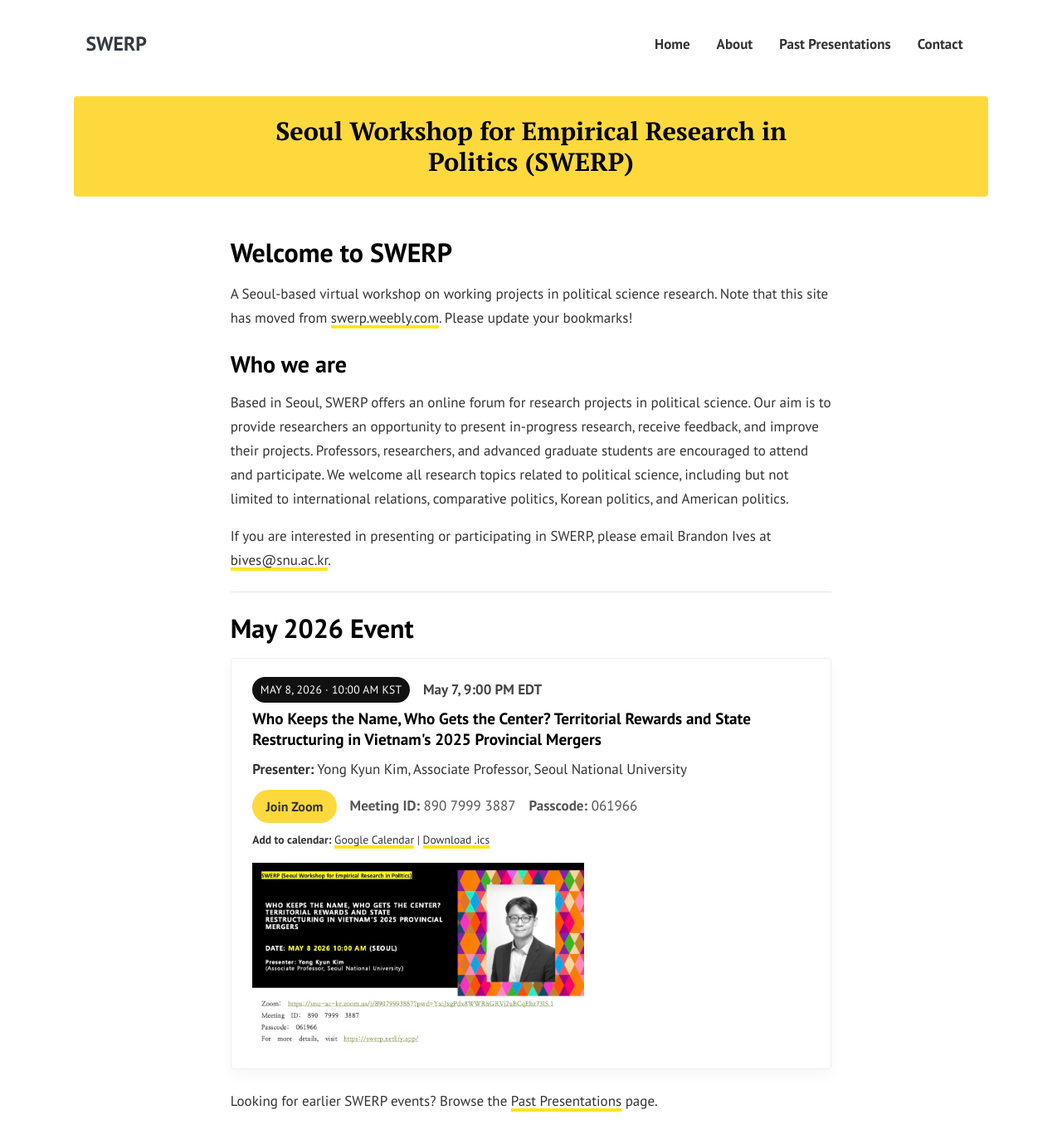
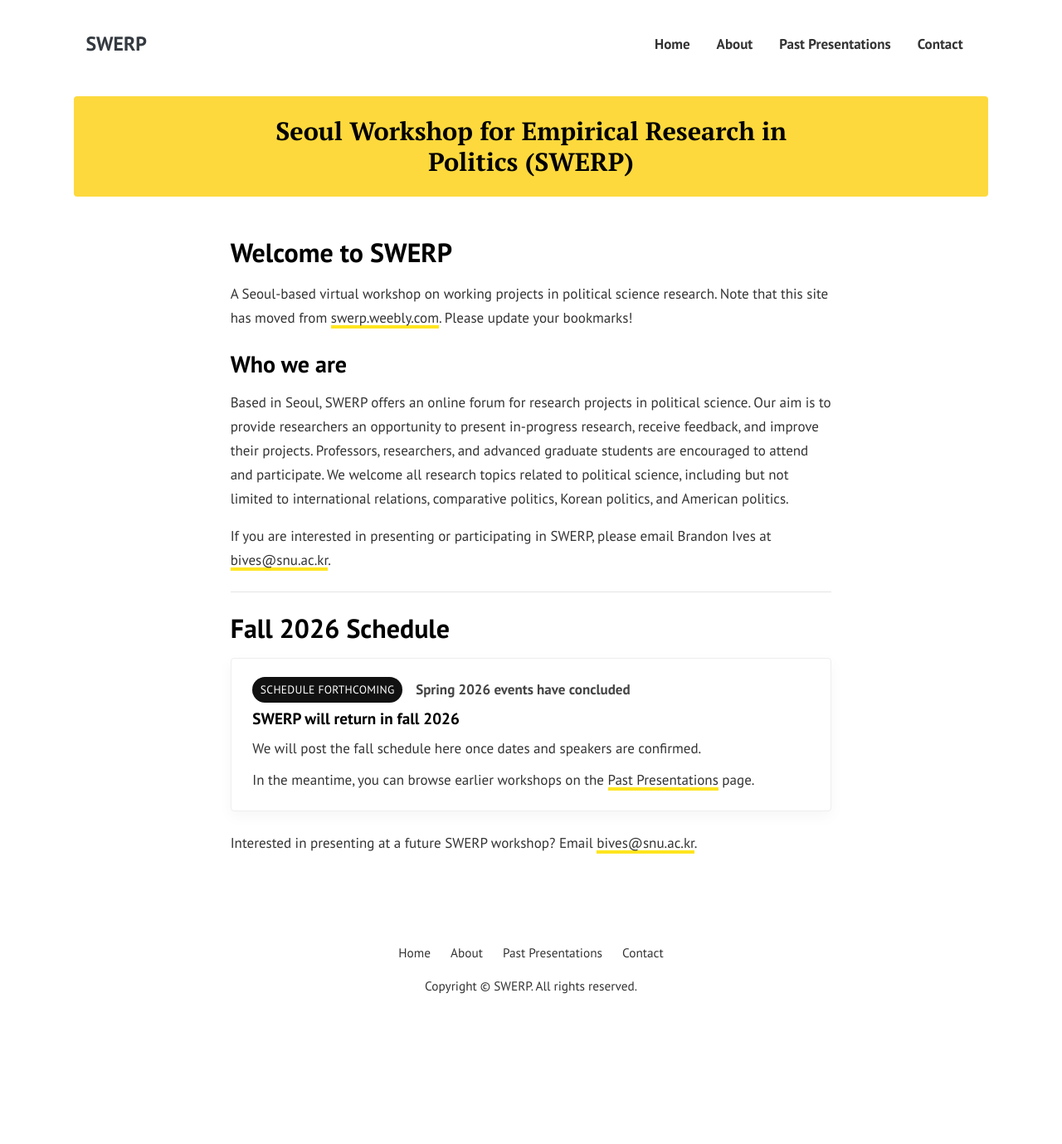
Before and after one commit to sysilviakim/swerp, a Jekyll site: the page built from index.html, in a window 1280 px wide and 1400 px high. Shown: the top 1379 px of the window at 83% size. Built offline with Jekyll 4.4.1, drawn with Linux system fonts in a browser that asks for light colours.

Commit message:
Refresh site after spring 2026

```diff
--- a/index.html
+++ b/index.html
@@ -24,27 +24,21 @@ layout: default
 
     <hr class="my-4">
 
-    <h2 class="font-weight-bold mb-2">May 2026 Event</h2>
+    <h2 class="font-weight-bold mb-2">Fall 2026 Schedule</h2>
 
     <div class="card mb-4 mt-3 schedule-card">
       <div class="card-body">
         <div class="schedule-header">
-          <div class="date-pill">May 8, 2026 &middot; 10:00 AM KST</div>
-          <div class="schedule-time">May 7, 9:00 PM EDT</div>
+          <div class="date-pill">Schedule Forthcoming</div>
+          <div class="schedule-time">Spring 2026 events have concluded</div>
         </div>
-        <h5 class="schedule-title font-weight-bold">Who Keeps the Name, Who Gets the Center? Territorial Rewards and State Restructuring in Vietnam's 2025 Provincial Mergers</h5>
-        <p><strong>Presenter:</strong> Yong Kyun Kim, Associate Professor, Seoul National University</p>
-        <p class="schedule-actions">
-          <a class="btn btn-join" href="https://snu-ac-kr.zoom.us/j/89079993887?pwd=YxiJxgPdx8WWRhGRVj2uBCqEhz73lS.1" target="_blank" rel="noopener">Join Zoom</a>
-          <span class="schedule-meta"><strong>Meeting ID:</strong> 890 7999 3887</span>
-          <span class="schedule-meta"><strong>Passcode:</strong> 061966</span>
-        </p>
-        <p class="small mb-2"><strong>Add to calendar:</strong> <a href="https://www.google.com/calendar/render?action=TEMPLATE&text=SWERP%3A+Who+Keeps+the+Name%2C+Who+Gets+the+Center%3F&dates=20260508T010000Z%2F20260508T023000Z&details=Presenter%3A+Yong+Kyun+Kim%2C+Associate+Professor%2C+Seoul+National+University%0A%0AZoom%3A+https%3A%2F%2Fsnu-ac-kr.zoom.us%2Fj%2F89079993887%3Fpwd%3DYxiJxgPdx8WWRhGRVj2uBCqEhz73lS.1%0AMeeting+ID%3A+890+7999+3887%0APasscode%3A+061966&location=Zoom" target="_blank" rel="noopener">Google Calendar</a> | <a href="{{ site.baseurl }}/assets/files/2026-05-swerp-kim.ics">Download .ics</a></p>
-        <a href="{{ site.baseurl }}/assets/files/2026-05-swerp-kim.jpg" target="_blank" rel="noopener"><img src="{{ site.baseurl }}/assets/files/2026-05-swerp-kim.jpg" class="img-fluid mt-2 event-poster" alt="Poster for the May 2026 SWERP event"></a>
+        <h5 class="schedule-title font-weight-bold">SWERP will return in fall 2026</h5>
+        <p>We will post the fall schedule here once dates and speakers are confirmed.</p>
+        <p class="mb-0">In the meantime, you can browse earlier workshops on the <a href="{{ site.baseurl }}/past-presentations/">Past Presentations</a> page.</p>
       </div>
     </div>
 
-    <p class="archive-note">Looking for earlier SWERP events? Browse the <a href="{{ site.baseurl }}/past-presentations/">Past Presentations</a> page.</p>
+    <p class="archive-note">Interested in presenting at a future SWERP workshop? Email <a href="mailto:bives@snu.ac.kr">bives@snu.ac.kr</a>.</p>
 
   </div>
 </section>
```
Also changed, not shown: 1 other file.
